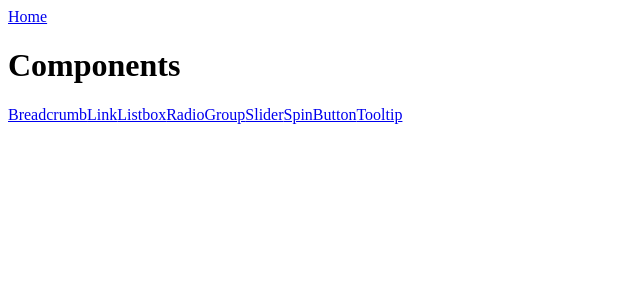
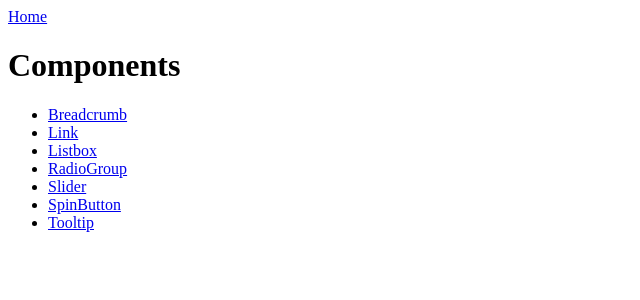
Before and after one commit to ashleemboyer/a11y-series, a Next.js app: page / in a window 1280 px wide. Shown: the top 300 px of the page, without its empty margins (0-640 px from the left). Built offline with nearby package versions, Linux system fonts and the light colour scheme.

Commit message:
Making home page more dynamic

```diff
--- a/pages/index.tsx
+++ b/pages/index.tsx
@@ -1,16 +1,28 @@
 import Link from "next/link";
+
+const components = [
+  "Breadcrumb",
+  "Link",
+  "Listbox",
+  "RadioGroup",
+  "Slider",
+  "SpinButton",
+  "Tooltip",
+];
 
 const HomePage = () => {
   return (
     <>
       <h1>Components</h1>
-      <Link href="/components/breadcrumb">Breadcrumb</Link>
-      <Link href="/components/link">Link</Link>
-      <Link href="/components/listbox">Listbox</Link>
-      <Link href="/components/radiogroup">RadioGroup</Link>
-      <Link href="/components/slider">Slider</Link>
-      <Link href="/components/spinbutton">SpinButton</Link>
-      <Link href="/components/tooltip">Tooltip</Link>
+      <ul>
+        {components.map((component) => (
+          <li>
+            <Link href={`/components/${component.toLowerCase()}`}>
+              {component}
+            </Link>
+          </li>
+        ))}
+      </ul>
     </>
   );
 };
```
